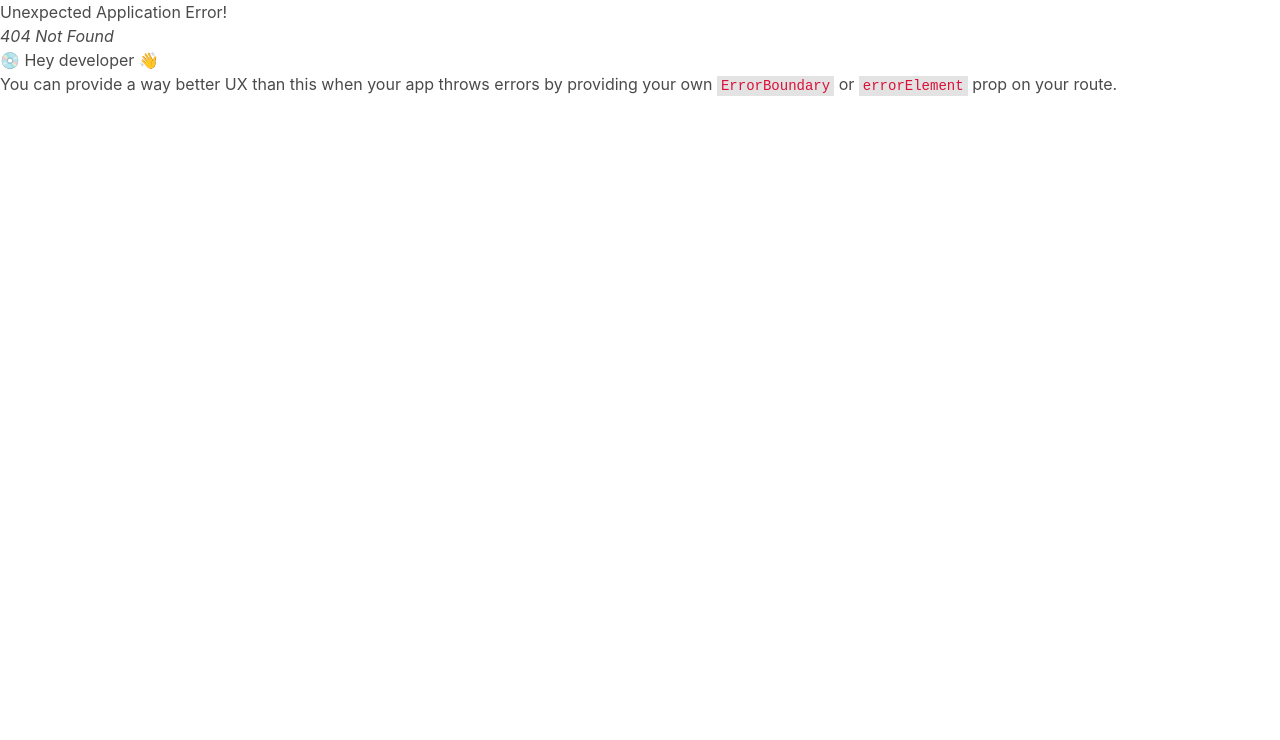
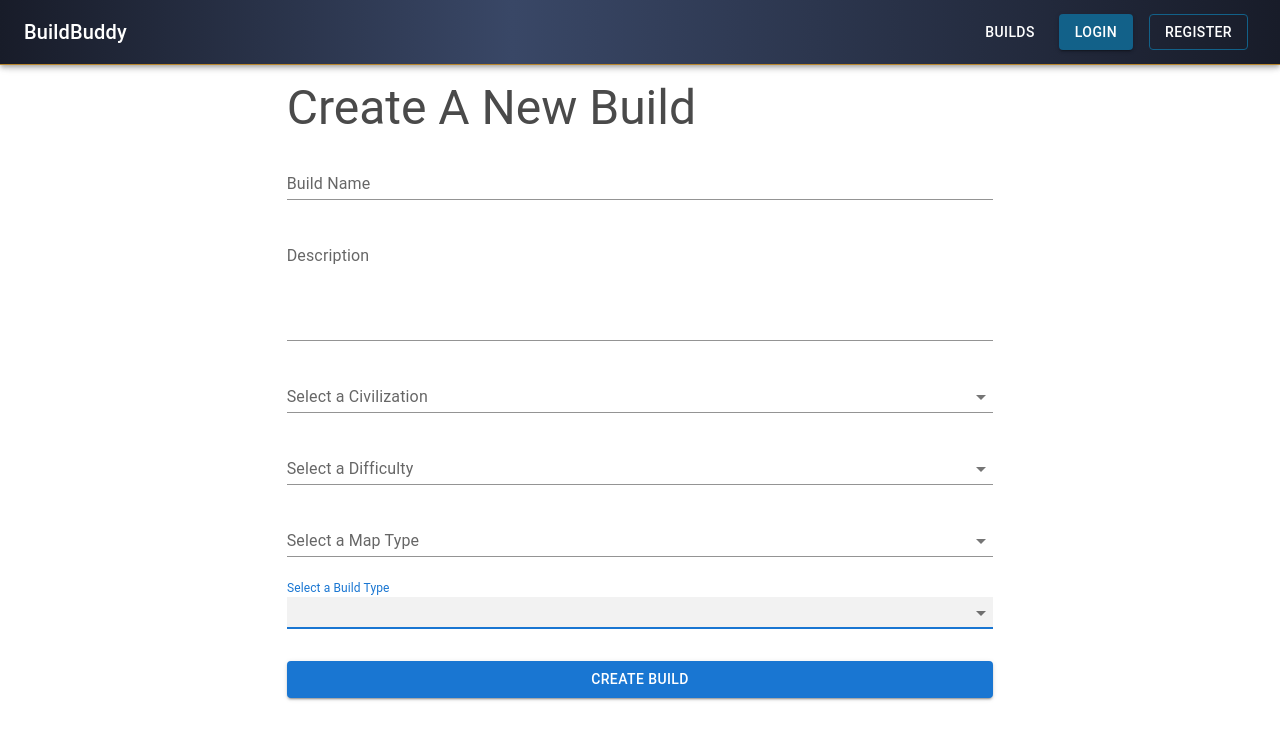
Before and after one commit to CydoEntis/age-of-empires-build-orders-client, a React (Vite) app: page /create in a window 1280 px wide. Before the commit this address had no page. Shown: the top 740 px of the page. Built offline with nearby package versions, Linux system fonts and the light colour scheme.

Commit message:
Added Initial create build form

```diff
--- a/src/features/auth/AuthWrapper.tsx
+++ b/src/features/auth/AuthWrapper.tsx
@@ -27,7 +27,6 @@ function AuthWrapper({ children }: Props) {
       <Grid item xs={6} sx={{ display: "flex" }}>
         {children}
       </Grid>
-      {/* <CssBaseline /> */}
     </Grid>
   );
 }
--- /dev/null
+++ b/src/features/build-forms/BuildForm.tsx
@@ -0,0 +1,243 @@
+import {
+  Typography,
+  TextField,
+  Button,
+  Grid,
+  Link,
+  MenuItem,
+} from "@mui/material";
+import Box from "@mui/material/Box";
+import React from "react";
+
+type Props = {};
+
+const civilizations = [
+  {
+    value: "ABBASID_DYNASTY",
+    label: "Abbasid Dynasty",
+  },
+  {
+    value: "CHINESE",
+    label: "Chinese",
+  },
+  {
+    value: "DELHI_SULTANTE",
+    label: "Delhi Sultanate",
+  },
+  {
+    value: "ENGLISH",
+    label: "English",
+  },
+  {
+    value: "FRENCH",
+    label: "French",
+  },
+  {
+    value: "HOLY_ROMAN_EMPIRE",
+    label: "Holy Roman Empire",
+  },
+  {
+    value: "MALIANS",
+    label: "Malians",
+  },
+  {
+    value: "MONGOLS",
+    label: "Mongols",
+  },
+  {
+    value: "OTTOMANS",
+    label: "Ottomans",
+  },
+  {
+    value: "RUS",
+    label: "Rus",
+  },
+];
+
+const difficulties = [
+  {
+    value: "EASY",
+    label: "Easy",
+  },
+  {
+    value: "MEDIUM",
+    label: "Medium",
+  },
+  {
+    value: "HARD",
+    label: "Hard",
+  },
+];
+
+const mapTypes = [
+  {
+    value: "OPEN",
+    label: "Open",
+  },
+  {
+    value: "CLOSED",
+    label: "Closed",
+  },
+  {
+    value: "HYBRID",
+    label: "Hybrid",
+  },
+  {
+    value: "WATER",
+    label: "Water",
+  },
+];
+
+const buildTypes = [
+  {
+    value: "TIMING_ATTACK",
+    label: "Timing Attack",
+  },
+  {
+    value: "CHEESE",
+    label: "Cheese",
+  },
+  {
+    value: "ECONOMIC",
+    label: "Economic",
+  },
+  {
+    value: "DEFENSIVE",
+    label: "Defensive",
+  },
+  {
+    value: "FAST_CASTLE",
+    label: "Fast Castle",
+  },
+];
+
+function BuildForm({}: Props) {
+  return (
+    <Box
+      sx={{
+        display: "flex",
+        flexDirection: "column",
+        justifyContent: "center",
+        alignItems: "center",
+      }}
+      p={10}
+    >
+      <Box component="form">
+        <Typography variant="h3">Create A New Build</Typography>
+        <TextField
+          margin="normal"
+          fullWidth
+          id="buildName"
+          label="Build Name"
+          name="buildName"
+          variant="standard"
+          autoFocus
+          color="primary"
+          sx={{ backgroundColor: "white" }}
+          onChange={(e) => console.log(e.target.value)}
+        />
+        <TextField
+          multiline
+          maxRows={4}
+          rows={4}
+          margin="normal"
+          fullWidth
+          id="description"
+          label="Description"
+          name="description"
+          variant="standard"
+          autoFocus
+          color="primary"
+          sx={{ backgroundColor: "white" }}
+          onChange={(e) => console.log(e.target.value)}
+        />
+        <TextField
+          margin="normal"
+          select
+          fullWidth
+          id="civilization"
+          label="Select a Civilization"
+          name="civilization"
+          variant="standard"
+          autoFocus
+          color="primary"
+          sx={{ backgroundColor: "white" }}
+          onChange={(e) => console.log(e.target.value)}
+        >
+          {civilizations.map((option) => (
+            <MenuItem key={option.value} value={option.value}>
+              {option.label}
+            </MenuItem>
+          ))}
+        </TextField>
+        <TextField
+          margin="normal"
+          select
+          fullWidth
+          id="difficulty"
+          label="Select a Difficulty"
+          name="difficulty"
+          variant="standard"
+          autoFocus
+          color="primary"
+          sx={{ backgroundColor: "white" }}
+          onChange={(e) => console.log(e.target.value)}
+        >
+          {difficulties.map((option) => (
+            <MenuItem key={option.value} value={option.value}>
+              {option.label}
+            </MenuItem>
+          ))}
+        </TextField>
+        <TextField
+          margin="normal"
+          select
+          fullWidth
+          id="mapType"
+          label="Select a Map Type"
+          name="mapType"
+          variant="standard"
+          autoFocus
+          color="primary"
+          sx={{ backgroundColor: "white" }}
+          onChange={(e) => console.log(e.target.value)}
+        >
+          {mapTypes.map((option) => (
+            <MenuItem key={option.value} value={option.value}>
+              {option.label}
+            </MenuItem>
+          ))}
+        </TextField>
+        <TextField
+          margin="normal"
+          select
+          fullWidth
+          id="buildType"
+          label="Select a Build Type"
+          name="buildType"
+          variant="standard"
+          autoFocus
+          color="primary"
+          sx={{ backgroundColor: "white" }}
+          onChange={(e) => console.log(e.target.value)}
+        >
+          {buildTypes.map((option) => (
+            <MenuItem key={option.value} value={option.value}>
+              {option.label}
+            </MenuItem>
+          ))}
+        </TextField>
+        <Button
+          type="submit"
+          fullWidth
+          variant="contained"
+          sx={{ mt: 3, mb: 2 }}
+        >
+          Create Build
+        </Button>
+      </Box>
+    </Box>
+  );
+}
+
+export default BuildForm;
--- a/src/main.tsx
+++ b/src/main.tsx
@@ -6,6 +6,7 @@ import { createBrowserRouter, RouterProvider} from "react-router-dom";
 import Layout from './components/Layout';
 import Login from './pages/Login';
 import Register from './pages/Register';
+import BuildForm from './features/build-forms/BuildForm';
 
 const router = createBrowserRouter([
   {
@@ -25,6 +26,10 @@ const router = createBrowserRouter([
         element: <App />
       },
       {
+        path: "/create",
+        element: <BuildForm />
+      },
+      {
         path: "builds/:buildId"
       },
 
```
